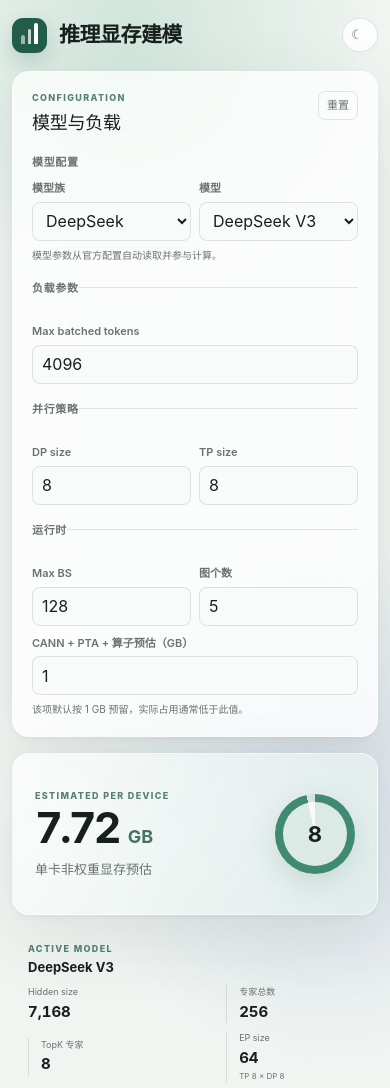
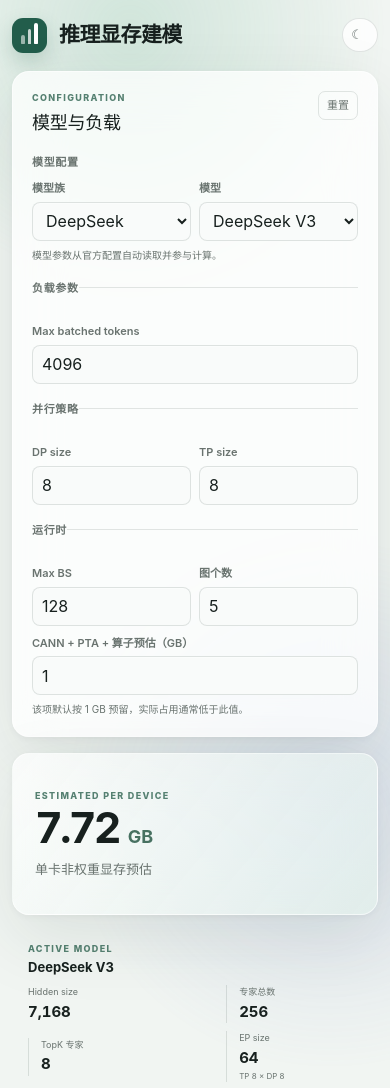
Before and after one commit to Agoni-02/infer-memory-visualizer, a Next.js app: page / in a window 390 px wide. Shown: the top 1088 px of the page. Built offline with nearby package versions, Linux system fonts and the light colour scheme.

Commit message:
Remove memory tier indicator

```diff
--- a/app/globals.css
+++ b/app/globals.css
@@ -95,11 +95,6 @@
 .total-line strong { font-size: clamp(48px, 6vw, 72px); line-height: .98; letter-spacing: -.065em; font-weight: 700; font-variant-numeric: tabular-nums; }
 .total-line span { color: #477161; font-size: 18px; font-weight: 750; }
 .hero-copy p { margin: 10px 0 0; color: var(--muted); font-size: 13px; }
-.ring { --progress: 60%; flex: 0 0 auto; width: 116px; height: 116px; display: grid; place-items: center; border-radius: 50%; background: conic-gradient(#3f8a70 var(--progress), rgba(100,120,112,.12) 0); box-shadow: 0 10px 30px rgba(42, 91, 74, .15); }
-.ring::before { grid-area: 1 / 1; width: 92px; height: 92px; border-radius: 50%; background: var(--paper); content: ""; }
-.ring div { z-index: 1; grid-area: 1 / 1; display: grid; text-align: center; }
-.ring strong { font-size: 28px; line-height: 1; }
-.ring span { margin-top: 5px; color: var(--muted); font-size: 10px; }
 .model-context-card { display: grid; grid-template-columns: minmax(145px, 1.3fr) repeat(5, minmax(68px, 1fr)) auto; align-items: center; gap: 8px; padding: 13px 16px; border-radius: 13px; }
 .model-identity { min-width: 0; }
 .model-identity .eyebrow { margin-bottom: 2px; }
@@ -160,9 +155,6 @@
   .workspace { grid-template-columns: 1fr; }
   .control-card { position: static; }
   .hero-card { min-height: 162px; padding: 22px; }
-  .ring { width: 92px; height: 92px; }
-  .ring::before { width: 73px; height: 73px; }
-  .ring strong { font-size: 22px; }
   .model-context-card { grid-template-columns: 1.4fr 1fr; }
   .model-identity { grid-column: 1 / -1; }
   .model-fact:nth-of-type(2) { border-left: 0; padding-left: 0; }
@@ -175,9 +167,6 @@
   .brand-mark { width: 35px; height: 35px; }
   .hero-card { gap: 12px; }
   .total-line strong { font-size: 43px; }
-  .ring { width: 80px; height: 80px; }
-  .ring::before { width: 64px; height: 64px; }
-  .ring span { display: none; }
   .metric-grid { grid-template-columns: 1fr 1fr; }
   .metric-card > strong { font-size: 17px; }
   .field-grid.three { grid-template-columns: repeat(3, minmax(0, 1fr)); }
--- a/app/page.tsx
+++ b/app/page.tsx
@@ -207,9 +207,6 @@
                 <div className="total-line"><strong>{formatGB(result.total).replace(" GB", "")}</strong><span>GB</span></div>
                 <p>单卡非权重显存预估</p>
               </div>
-              <div className="ring" style={{ "--progress": `${Math.min(100, result.total / (8 * GB) * 100)}%` } as React.CSSProperties}>
-                <div><strong>{Math.ceil(result.total / GB)}</strong><span>GB 档位</span></div>
-              </div>
             </article>
 
             <article className="model-context-card">
```
Also changed, not shown: 1 other file (tests, documents, lock files or other folders).
